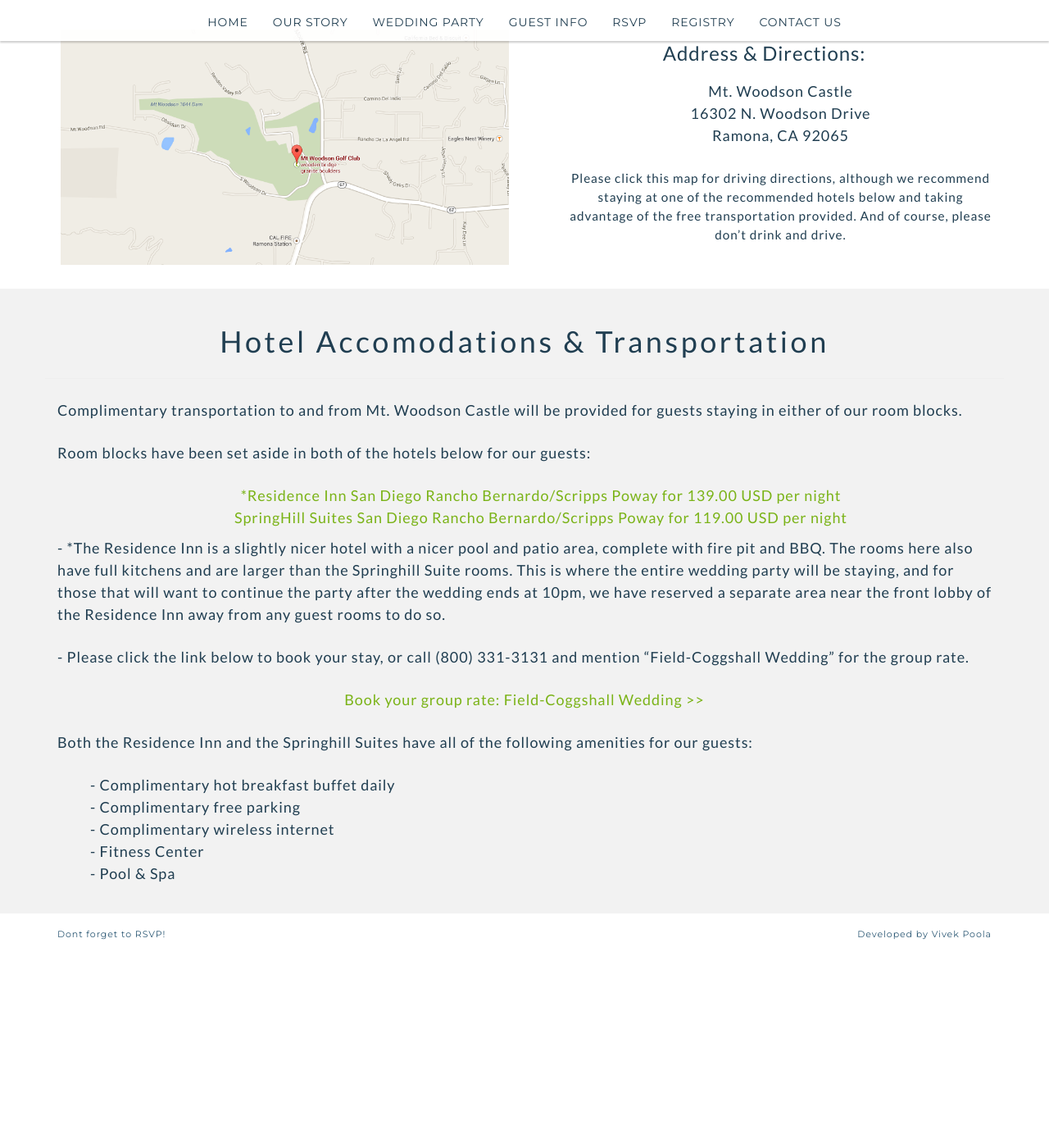
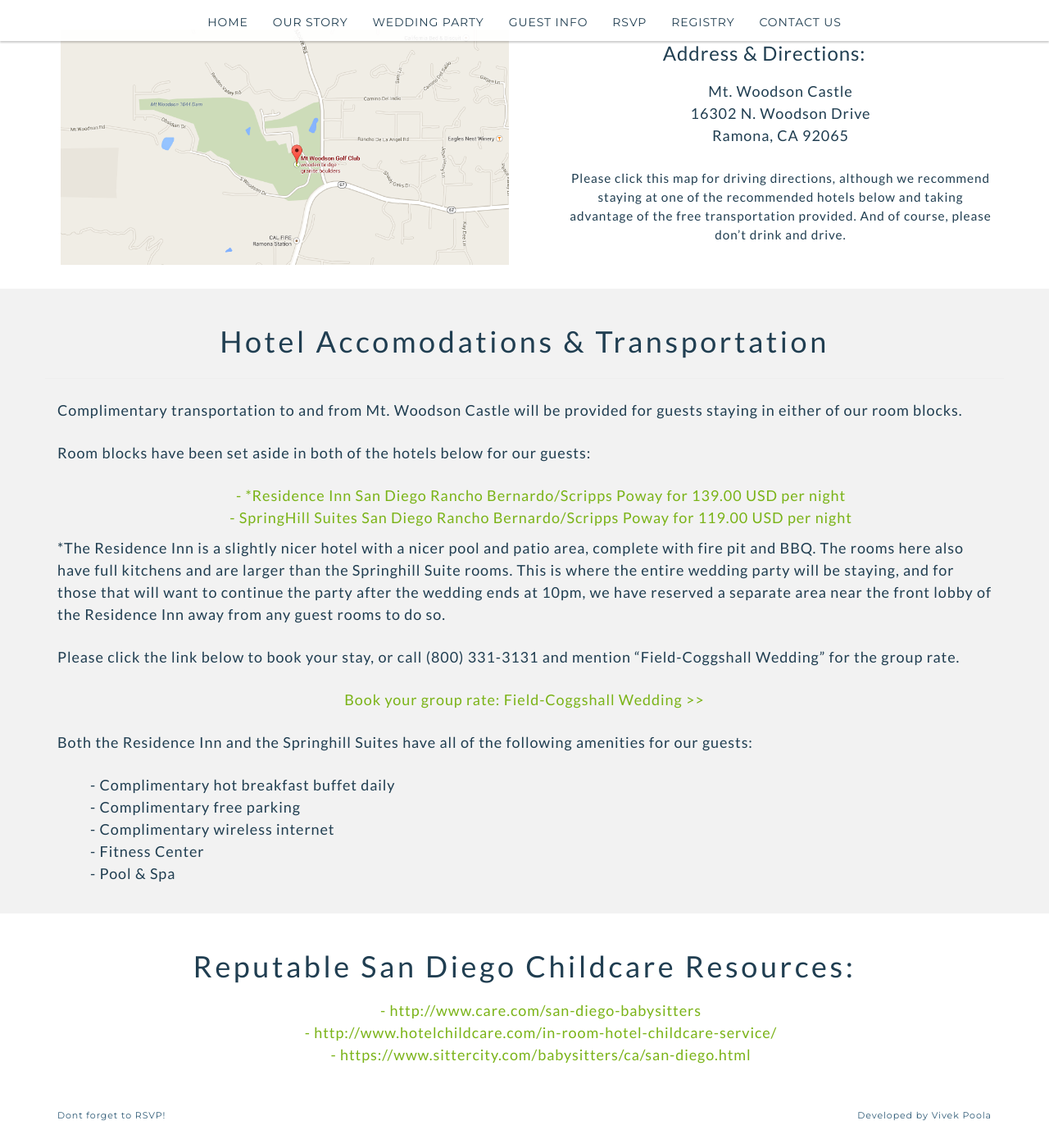
Before and after one commit to vpoola88/wedtemplate, a Jekyll site: the page built from info.html, in a window 1280 px wide and 1400 px high, scrolled down 1808 px. Shown: the whole window at 82% size. Built offline with Jekyll 4.4.1, drawn with Linux system fonts in a browser that asks for light colours; Markdown is read by kramdown in place of the engine named in the settings; before the commit the page ends 2987 px from its top, so only the background shows below that.

Commit message:
updated with child info

```diff
--- a/_includes/home/content.html
+++ b/_includes/home/content.html
@@ -9,6 +9,8 @@
                 <br>
                 As Sunday, October 5th approaches, we would like to keep everyone informed of all plans, as well as give you travel tips and helpful information for the wedding. Please check back regularly as we will be updating this website as the plans progress. You should be able to find everything you need here, and if not, please don't hesitate to contact us. <br>
                     <br>
+                 We would also like to remind everyone to RSVP through the link on this website, as we opted out of traditional paper reply cards and envelopes. This not only helps save a tree or two, but allocates more of our resources to ensure a great party for our guests. <br>
+                <br>
                 Thank you for visiting and we look forward to celebrating with you in October! <br/>
                 <br>
                 Anita & Adam
--- a/_includes/info/info.html
+++ b/_includes/info/info.html
@@ -58,13 +58,13 @@
                         <p>Complimentary transportation to and from Mt. Woodson Castle will be provided for guests staying in either of our room blocks.</p>
                         <p>Room blocks have been set aside in both of the hotels below for our guests:</p>
                             <ul class="text-center">
-                                <li><a href="http://www.marriott.com/hotels/travel/sannm-residence-inn-san-diego-rancho-bernardo-scripps-poway/">*Residence Inn San Diego Rancho Bernardo/Scripps Poway  for 139.00 USD  per night</a></li>
-                                <li><a href="http://www.marriott.com/hotels/travel/sansh-springhill-suites-san-diego-rancho-bernardo-scripps-poway/">SpringHill Suites San Diego Rancho Bernardo/Scripps Poway  for 119.00 USD  per night</a></li>
+                                <li><a href="http://www.marriott.com/hotels/travel/sannm-residence-inn-san-diego-rancho-bernardo-scripps-poway/">- *Residence Inn San Diego Rancho Bernardo/Scripps Poway  for 139.00 USD  per night</a></li>
+                                <li><a href="http://www.marriott.com/hotels/travel/sansh-springhill-suites-san-diego-rancho-bernardo-scripps-poway/">- SpringHill Suites San Diego Rancho Bernardo/Scripps Poway  for 119.00 USD  per night</a></li>
                             </ul>
 
-                        <p>- *The Residence Inn is a slightly nicer hotel with a nicer pool and patio area, complete with fire pit and BBQ. The rooms here also have full kitchens and are larger than the Springhill Suite rooms. This is where the entire wedding party will be staying, and for those that will want to continue the party after the wedding ends at 10pm, we have reserved a separate area near the front lobby of the Residence Inn away from any guest rooms to do so. </p>
+                        <p>*The Residence Inn is a slightly nicer hotel with a nicer pool and patio area, complete with fire pit and BBQ. The rooms here also have full kitchens and are larger than the Springhill Suite rooms. This is where the entire wedding party will be staying, and for those that will want to continue the party after the wedding ends at 10pm, we have reserved a separate area near the front lobby of the Residence Inn away from any guest rooms to do so. </p>
 
-                        <p>- Please click the link below to book your stay, or call (800) 331-3131 and mention “Field-Coggshall Wedding” for the group rate.</p>
+                        <p>Please click the link below to book your stay, or call (800) 331-3131 and mention “Field-Coggshall Wedding” for the group rate.</p>
                         <p class="text-center">
                         <a href="http://www.marriott.com/meeting-event-hotels/group-corporate-travel/groupCorp.mi?resLinkData=Field-Coggshall%20Wedding%5Esannm%60fiefiec%60139.00%60USD%60false%60;sansh%60fiefiea%7Cfiefieb%60119.00%60USD%60false%6010/3/14%6010/6/14%6009/05/14&app=resvlink&stop_mobi=yes">Book your group rate: Field-Coggshall Wedding >> </a></p>
 
@@ -80,9 +80,25 @@
 
 
                     </div>
-
                 </div>
             </div>
         </div>
     </div>
 </section>
+
+<section id="features" class="wrap plain">
+    <div class="container pad">
+        <div class="row">
+            <div class="col-xs-12">
+                <div class="row text-left">
+                    <h2>Reputable San Diego Childcare Resources:</h2>
+                </div>
+                <ul>
+                    <li><a href="http://www.care.com/san-diego-babysitters">- http://www.care.com/san-diego-babysitters</a></li>
+                    <li><a href="http://www.hotelchildcare.com/in-room-hotel-childcare-service/">- http://www.hotelchildcare.com/in-room-hotel-childcare-service/</a></li>
+                    <li><a href="https://www.sittercity.com/babysitters/ca/san-diego.html">- https://www.sittercity.com/babysitters/ca/san-diego.html</a></li>
+                </ul>
+            </div>
+        </div>
+    </div>
+</section>
```
Also changed, not shown: 7 other files.
